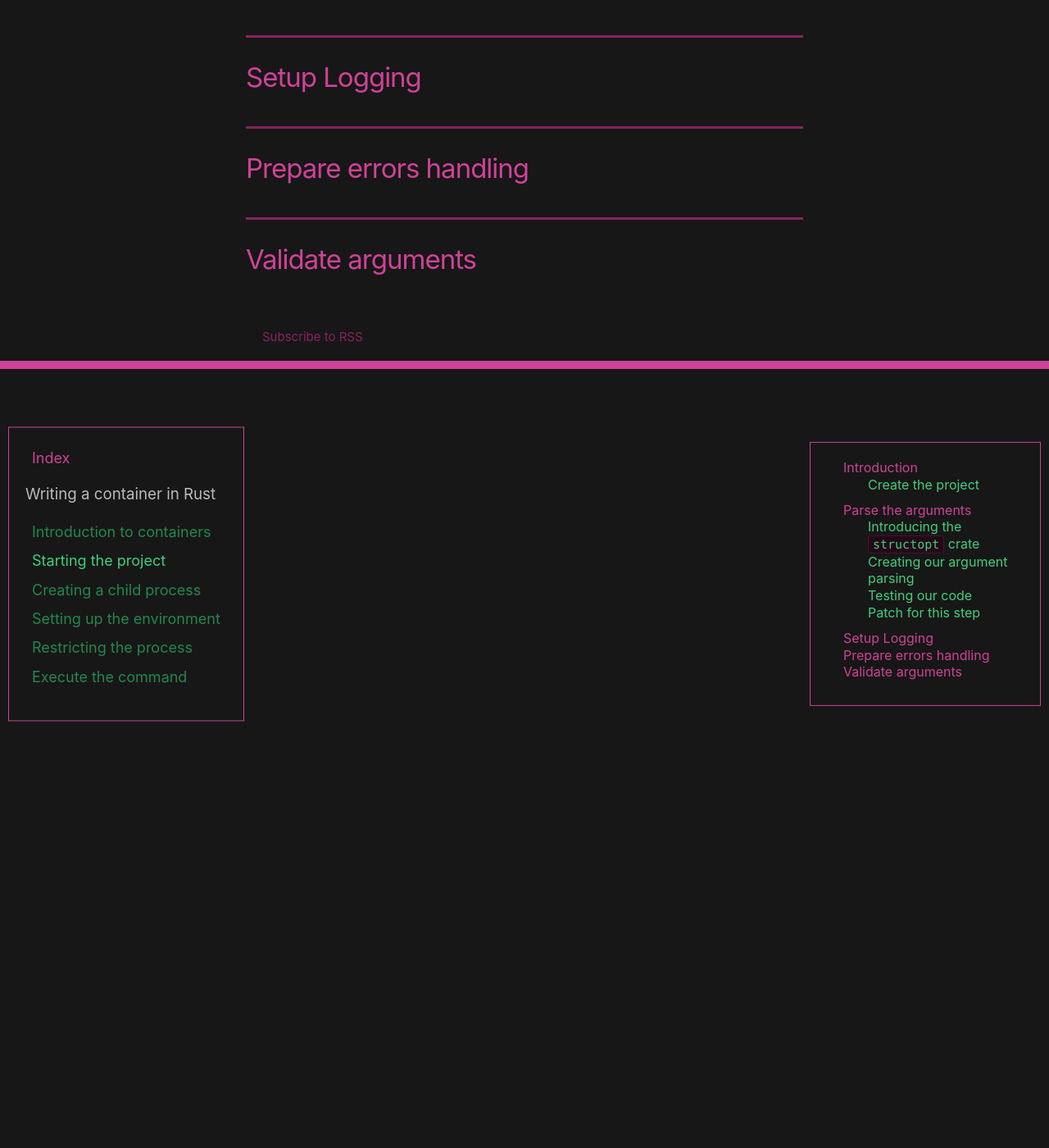
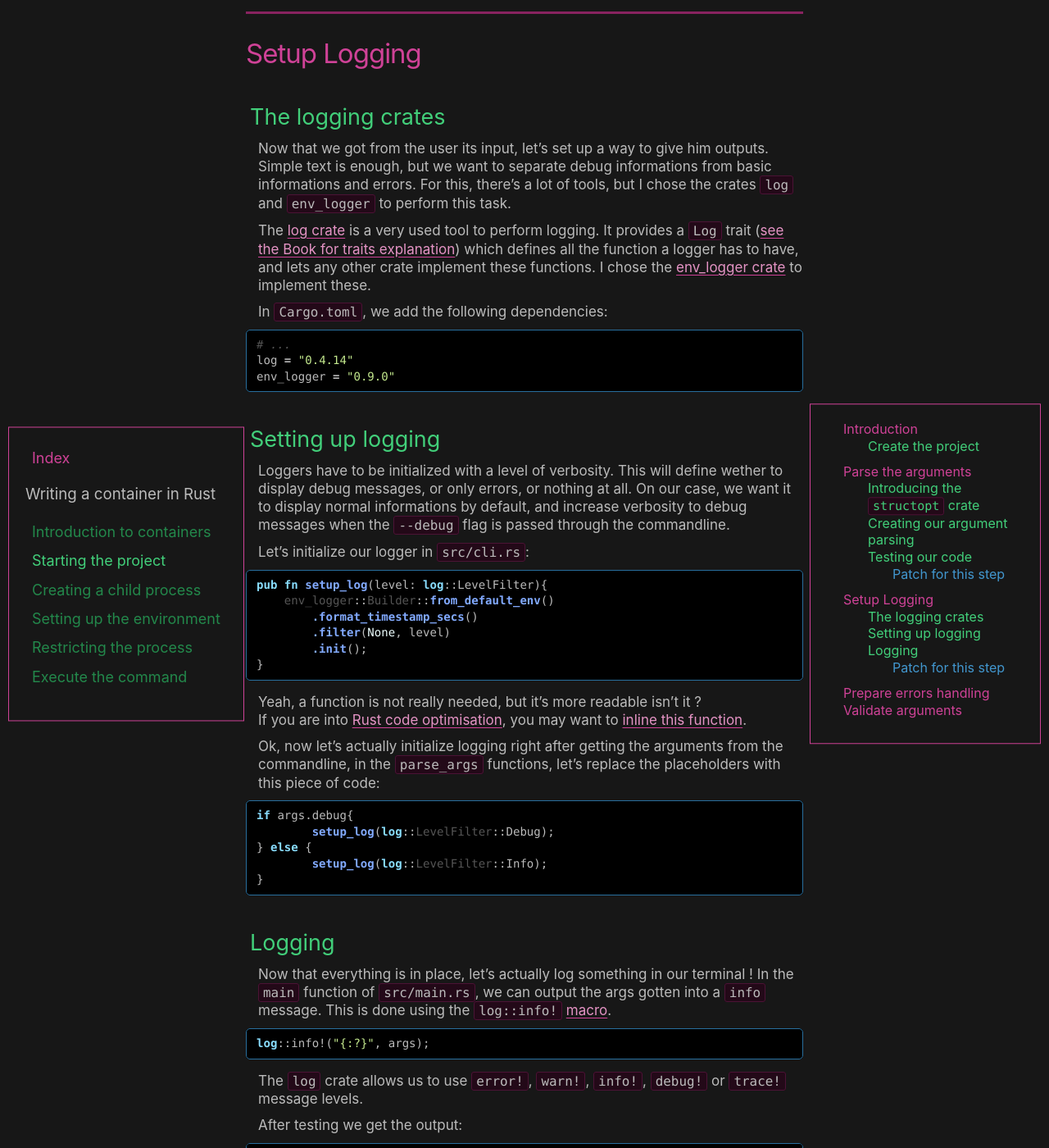
Before and after one commit to litchipi/litchipi.github.io, a Jekyll site: the page built from _posts/2021-09-13-container-in-rust-part2.md, in a window 1280 px wide and 1400 px high, scrolled down 4626 px. Shown: the whole window at 82% size. Built offline with Jekyll 4.4.1, drawn with Linux system fonts in a browser that asks for light colours; some of the changed text lies outside the part shown.

Commit message:
container in rust part2: Set up logging
Signed-off-by: litchipi <litchi.pi@protonmail.com>

````diff
--- a/_posts/2021-09-13-container-in-rust-part2.md
+++ b/_posts/2021-09-13-container-in-rust-part2.md
@@ -182,10 +181,9 @@ You can add a `println!("{:?}", args)` in our `src/main.rs` file to get a nice o
 Args { debug: true, command: "bash", uid: 0, mount_dir: "./" }
 ```
 
-The code for this step is available on github [litchipi/crabcan branch "step1"][code-step1]
-
-## Patch for this step
-The patch to apply to a freshly created project using `cargo new --bin`
+### Patch for this step
+The code for this step is available on github [litchipi/crabcan branch "step1"][code-step1]. \\
+Apply the following patch to a freshly created project using `cargo new --bin`
 <details>
 	diff --git a/Cargo.toml b/Cargo.toml
 	index 498f536..5810b7b 100644
@@ -252,6 +250,121 @@ The patch to apply to a freshly created project using `cargo new --bin`
 
 # Setup Logging
 
+## The logging crates
+Now that we got from the user its input, let's set up a way to give him outputs.
+Simple text is enough, but we want to separate debug informations from basic informations and
+errors. For this, there's a lot of tools, but I chose the crates `log` and `env_logger` to perform
+this task.
+
+The [log crate][log-cratesio] is a very used tool to perform logging. It provides a `Log`
+trait ([see the Book for traits explanation][rustbook-trait]) which defines all the function a logger has to have, and lets any other
+crate implement these functions. I chose the [env_logger crate][env_logger-cratesio] to implement
+these.
+
+In `Cargo.toml`, we add the following dependencies:
+``` toml
+# ...
+log = "0.4.14"
+env_logger = "0.9.0"
+```
+
+## Setting up logging
+Loggers have to be initialized with a level of verbosity. This will define wether to display
+debug messages, or only errors, or nothing at all.
+On our case, we want it to display normal informations by default, and increase verbosity to
+debug messages when the `--debug` flag is passed through the commandline.
+
+Let's initialize our logger in `src/cli.rs`:
+``` rust
+pub fn setup_log(level: log::LevelFilter){
+    env_logger::Builder::from_default_env()
+        .format_timestamp_secs()
+        .filter(None, level)
+        .init();
+}
+```
+Yeah, a function is not really needed, but it's more readable isn't it ? \\
+If you are into [Rust code optimisation][rustcodeopti], you may want to
+[inline this function][rustbook-inlining].
+
+Ok, now let's actually initialize logging right after getting the arguments from the commandline,
+in the `parse_args` functions, let's replace the placeholders with this piece of code:
+``` rust
+if args.debug{
+	setup_log(log::LevelFilter::Debug);
+} else {
+	setup_log(log::LevelFilter::Info);
+}
+```
+
+## Logging
+
+Now that everything is in place, let's actually log something in our terminal !
+In the `main` function of `src/main.rs`, we can output the args gotten into a `info` message.
+This is done using the `log::info!` [macro][rustbook-macros].
+``` rust
+log::info!("{:?}", args);
+```
+The `log` crate allows us to use `error!`, `warn!`, `info!`, `debug!` or `trace!` message levels.
+
+After testing we get the output:
+```
+[2021-09-30T10:17:46Z INFO  crabcan] Args { debug: true, command: "/bin/bash", uid: 0, mount_dir: "./mountdir/" }
+```
+
+### Patch for this step
+The code for this step is available on github [litchipi/crabcan branch "step2"][code-step2]. \\
+Apply the following patch to the code got from previous step
+<details>
+	diff --git a/Cargo.toml b/Cargo.toml
+	index 5810b7b..1767c57 100644
+	--- a/Cargo.toml
+	+++ b/Cargo.toml
+	@@ -8,3 +8,5 @@ edition = "2018"
+
+	 [dependencies]
+	 structopt = "0.3.23"
+	+log = "0.4.14"
+	+env_logger = "0.9.0"
+	diff --git a/src/cli.rs b/src/cli.rs
+	index e6f4cf8..0d4a2ef 100644
+	--- a/src/cli.rs
+	+++ b/src/cli.rs
+	@@ -25,10 +25,20 @@ pub struct Args {
+	 pub fn parse_args() -> Args {
+		 let args = Args::from_args();
+
+	-    // If args.debug: Setup log at debug level
+	-    // Else: Setup log at info level
+	+    if args.debug{
+	+        setup_log(log::LevelFilter::Debug);
+	+    } else {
+	+        setup_log(log::LevelFilter::Info);
+	+    }
+
+		 // Validate arguments
+
+		 args
+	 }
+	+
+	+pub fn setup_log(level: log::LevelFilter){
+	+    env_logger::Builder::from_default_env()
+	+        .format_timestamp_secs()
+	+        .filter(None, level)
+	+        .init();
+	+}
+	diff --git a/src/main.rs b/src/main.rs
+	index 2bf9e3f..05a9d8d 100644
+	--- a/src/main.rs
+	+++ b/src/main.rs
+	@@ -2,5 +2,5 @@ mod cli;
+
+	 fn main() {
+		 let args = cli::parse_args();
+	-    println!("{:?}", args);
+	+    log::info!("{:?}", args);
+	 }
+</details>
 # Prepare errors handling
 
 # Validate arguments
@@ -260,6 +373,15 @@ The patch to apply to a freshly created project using `cargo new --bin`
 [rustbook-struct]: https://doc.rust-lang.org/stable/book/ch05-01-defining-structs.html
 [rustbook-module]: https://doc.rust-lang.org/stable/book/ch07-02-defining-modules-to-control-scope-and-privacy.html
 [rustbook-macroattribute]: https://doc.rust-lang.org/stable/book/ch19-06-macros.html?#attribute-like-macros
+[rustbook-trait]: https://doc.rust-lang.org/book/ch10-02-traits.html
+[rustbook-inlining]: https://nnethercote.github.io/perf-book/inlining.html
+[rustbook-macros]: https://doc.rust-lang.org/book/ch19-06-macros.html
+[log-cratesio]: https://crates.io/crates/log
+[env_logger-cratesio]: https://crates.io/crates/env_logger
 [structopt-cratesio]: https://crates.io/crates/structopt
 [structopt-docs]: https://docs.rs/structopt/latest/structopt/
 [code-step1]: https://github.com/litchipi/crabcan/tree/step1
+[code-step2]: https://github.com/litchipi/crabcan/tree/step2
+[code-step3]: https://github.com/litchipi/crabcan/tree/step3
+[code-step4]: https://github.com/litchipi/crabcan/tree/step4
+[rustcodeopti]: https://gist.github.com/jFransham/369a86eff00e5f280ed25121454acec1
````
Also changed, not shown: other parts of _posts/2021-09-13-container-in-rust-part2.md (+1 -2 lines).
